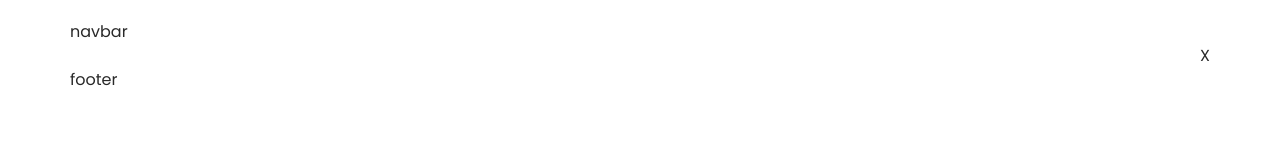
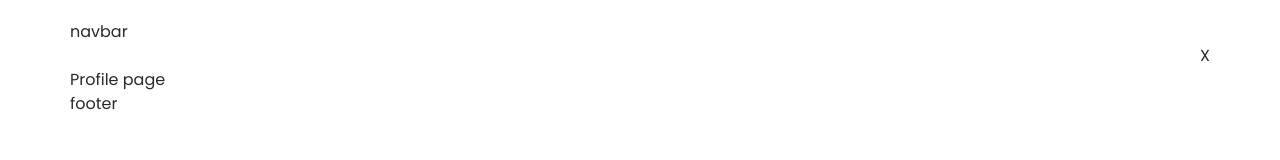
Before and after one commit to MathieuParadis/helping-hand, a React (Create React App) app: page /my-profile in a window 1280 px wide. Before the commit this address had no page. Shown: the top 160 px of the page. Built offline with nearby package versions, Linux system fonts and the light colour scheme.

Commit message:
created profile page

```diff
--- a/src/App.jsx
+++ b/src/App.jsx
@@ -5,6 +5,7 @@ import { BrowserRouter as Router, Routes, Route } from 'react-router-dom';
 // PAGE IMPORTS
 import ForgottenPassword from './pages/Auth/ForgottenPassword';
 import Home from './pages/Home';
+import Profile from './pages/Profile';
 import ResetPassword from './pages/Auth/ResetPassword';
 import Signin from './pages/Auth/Signin';
 import Signup from './pages/Auth/Signup';
@@ -28,6 +29,7 @@ const App = () => {
         <Routes>
           <Route path="/" element={<Home />} />
           <Route path="/forgotten-password" exact="true" element={<ForgottenPassword />} />
+          <Route path="/my-profile" exact="true" element={<Profile />} />
           <Route path="/reset-password" exact="true" element={<ResetPassword />} />
           <Route path="/signin" exact="true" element={<Signin />} />
           <Route path="/signup" exact="true" element={<Signup />} />
--- /dev/null
+++ b/src/pages/Profile.jsx
@@ -0,0 +1,15 @@
+// CONFIG IMPORTS
+import React from 'react';
+
+// ASSETS IMPORTS
+import profile_illustration from '../assets/images/my_profile_illustration.svg';
+
+const Profile = () => {
+  return (
+    <div className="profile">
+      Profile page
+    </div>
+  );
+};
+
+export default Profile;
--- /dev/null
+++ b/src/styles/pages/_profile.scss
@@ -0,0 +1,3 @@
+// .profile {
+
+// }
```
